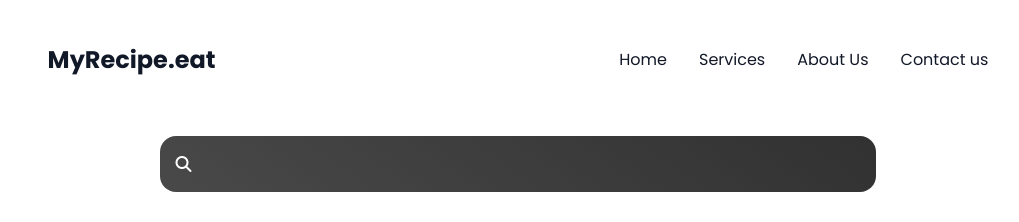
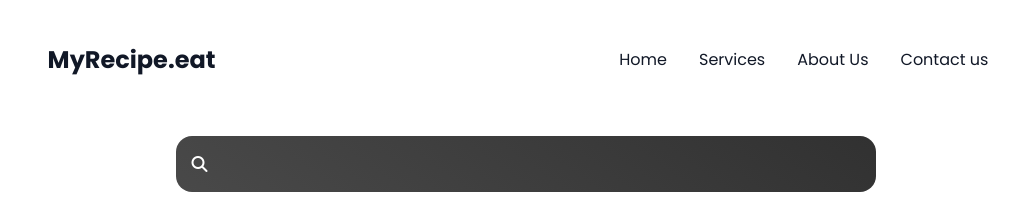
Before and after one commit to IGIRANEZAJosue/react-sipmle-app, a React (Vite) app: page / in a window 1280 px wide. Shown: the top 222 px of the page, without its empty margins (122-1141 px from the left). Built offline with nearby package versions, Linux system fonts and the light colour scheme; no server answers; some icons are missing.

Commit message:
search bar

```diff
--- a/src/components/Search.jsx
+++ b/src/components/Search.jsx
@@ -15,7 +15,7 @@ const Search = () => {
    return (
       <form onSubmit={submitHandler} className=" form my-2 lg:mx-[8rem] ">
          <div className="flex gap-4">
-            <i className="fa-solid fa-magnifying-glass"></i>
+            <button type="submit"><i className="fa-solid fa-magnifying-glass pl-2"></i></button>
             <input onChange={(e) => setInput(e.target.value)} className="searchInput w-full" type="text" value={input} />
          </div>
       </form>
```
